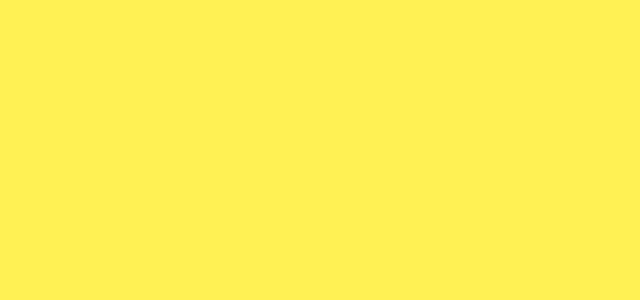
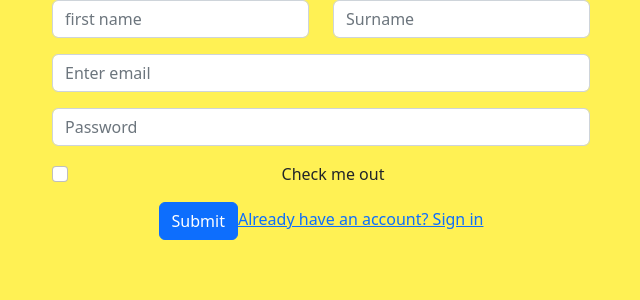
Before and after one commit to Tamilarasan143/new, a React (Create React App) app: page /singup in a window 1280 px wide. Before the commit this address had no page. Shown: the top 300 px of the page, without its empty margins (319-959 px from the left). Built offline with nearby package versions, Linux system fonts and the light colour scheme.

Commit message:
AccountUpdate

```diff
--- a/src/App.tsx
+++ b/src/App.tsx
@@ -8,8 +8,9 @@ import ContactPage from "./pages/contactuspage";
 import BarDetails from "./pages/details/barDetails";
 import PartyDetails from "./pages/details/partyDetails";
 import EnquriyPage from "./pages/enquriypage";
-import MyaccountPage from "./pages/myaccountpage";
+import MyaccountPage from "./pages/account/myaccountpage";
 import SpaDetails from "./pages/details/spaDetails";
+import Signup from "./pages/account/signup";
 
 function App() {
   return (
@@ -24,6 +25,7 @@ function App() {
           <Route path="contact-us" element={<ContactPage />} />
           <Route path="aboutus" element={<AboutusPage />} />
           <Route path="myacc" element={<MyaccountPage />} />
+          <Route path="singup" element={<Signup/>} />
         </Routes>
       </Router>
     </div>
--- /dev/null
+++ b/src/pages/account/myaccountpage.tsx
@@ -0,0 +1,54 @@
+import Button from 'react-bootstrap/Button';
+import Form from 'react-bootstrap/Form';
+import { useState } from "react";
+import { getAuth, createUserWithEmailAndPassword } from "firebase/auth";
+import app from '../../services/firebasesignin';
+import { Link } from 'react-router-dom';
+
+export default function MyaccountPage() {
+  const auth = getAuth(app);
+  const [email, setEmail] = useState("");
+  const [password, setPassword] = useState("");
+
+const signin = () =>{
+createUserWithEmailAndPassword(auth, email, password)
+
+}
+
+  return (
+    <div style={{
+      display: "flex",
+      alignItems: "center",
+      justifyContent: "center",
+      marginTop: "15%"
+
+    }}>
+    <Form>
+      <Form.Group className="mb-3" controlId="formBasicEmail">
+
+        <Form.Control type="email" placeholder="Enter email"
+         onChange={(event) => {
+          setEmail(event.target.value);
+         }}
+        />
+      </Form.Group>
+
+      <Form.Group className="mb-3" controlId="formBasicPassword">
+
+        <Form.Control type="password" placeholder="Password"
+         onChange={(event) => {
+          setPassword(event.target.value);
+         }}
+         />
+      </Form.Group>
+      <Form.Group className="mb-3" controlId="formBasicCheckbox">
+        <Form.Check type="checkbox" label="Check me out" />
+      </Form.Group>
+      <Button variant="primary" type="submit" onClick={signin}>
+        Submit
+      </Button><br></br>
+      <Link to={'singup'}>Don't have an account? Sign Up</Link>
+    </Form>
+    </div>
+  );
+}
--- /dev/null
+++ b/src/pages/account/signup.tsx
@@ -0,0 +1,42 @@
+import Button from 'react-bootstrap/Button';
+import Col from 'react-bootstrap/Col';
+import Form from 'react-bootstrap/Form';
+import Row from 'react-bootstrap/Row';
+import { Link } from 'react-router-dom';
+
+function Signup() {
+    return (
+        <div style={{
+            display: "flex",
+            alignItems: "center",
+            justifyContent: "center",
+
+            }}>
+        <Form>
+            <Row className="mb-3">
+                <Form.Group as={Col} controlId="formGridEmail">
+                <Form.Control type="first name" placeholder="first name" />
+                </Form.Group>
+                <Form.Group as={Col} controlId="formGridPassword">
+                <Form.Control type="lastname" placeholder="Surname" />
+                </Form.Group>
+            </Row>
+                <Form.Group className="mb-3" controlId="formGridAddress1">
+                <Form.Control type="email" placeholder="Enter email" />
+                </Form.Group>
+                <Form.Group className="mb-3" controlId="formGridAddress2">
+                <Form.Control type="password" placeholder="Password" />
+                </Form.Group>
+                 <Form.Group className="mb-3" id="formGridCheckbox">
+                 <Form.Check type="checkbox" label="Check me out" />
+                </Form.Group>
+                <Button variant="primary" type="submit">
+                Submit
+               </Button>
+               <Link to={'myacc'}>Already have an account? Sign in</Link>
+        </Form>
+        </div>
+    );
+}
+
+export default Signup;
--- a/src/pages/myaccountpage.tsx
+++ /dev/null
@@ -1,32 +0,0 @@
-import Button from 'react-bootstrap/Button';
-import Form from 'react-bootstrap/Form';
-
-export default function MyaccountPage() {
-  return (
-    <div style={{
-      display: "flex",
-      alignItems: "center",
-      justifyContent: "center",
-      marginTop: "15%"
-
-    }}>
-    <Form>
-      <Form.Group className="mb-3" controlId="formBasicEmail">
-        <Form.Label>Email address</Form.Label>
-        <Form.Control type="email" placeholder="Enter email" />
-      </Form.Group>
-
-      <Form.Group className="mb-3" controlId="formBasicPassword">
-        <Form.Label>Password</Form.Label>
-        <Form.Control type="password" placeholder="Password" />
-      </Form.Group>
-      <Form.Group className="mb-3" controlId="formBasicCheckbox">
-        <Form.Check type="checkbox" label="Check me out" />
-      </Form.Group>
-      <Button variant="primary" type="submit">
-        Submit
-      </Button>
-    </Form>
-    </div>
-  );
-}
--- /dev/null
+++ b/src/services/firebasesignin.tsx
@@ -0,0 +1,23 @@
+// Import the functions you need from the SDKs you need
+import { initializeApp } from "firebase/app";
+import { getAnalytics } from "firebase/analytics";
+// TODO: Add SDKs for Firebase products that you want to use
+// https://firebase.google.com/docs/web/setup#available-libraries
+
+// Your web app's Firebase configuration
+// For Firebase JS SDK v7.20.0 and later, measurementId is optional
+const firebaseConfig = {
+  apiKey: "AIzaSyAQTruUet17yxcAW4XJ6RrkaXiXUPdUObY",
+  authDomain: "mithra-ddebd.firebaseapp.com",
+  projectId: "mithra-ddebd",
+  storageBucket: "mithra-ddebd.appspot.com",
+  messagingSenderId: "597080116261",
+  appId: "1:597080116261:web:e65e2c1c00e2e85a0f43cc",
+  measurementId: "G-BPK2SXKY0L"
+};
+
+// Initialize Firebase
+const app = initializeApp(firebaseConfig);
+const analytics = getAnalytics(app);
+
+export default app ;
```
